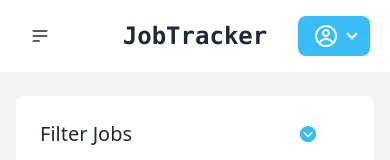
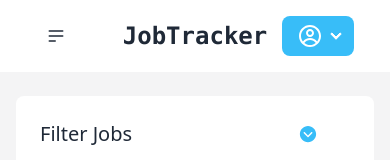
Before and after one commit to Amir2210/JobTracker-Frontend, a React (Vite) app: page /jobs in a window 390 px wide. Shown: the top 160 px of the page. Built offline with nearby package versions, Linux system fonts and the light colour scheme.

Commit message:
Make navbar sticky on small screen

```diff
--- a/src/cmps/Navbar.tsx
+++ b/src/cmps/Navbar.tsx
@@ -22,8 +22,7 @@ export function Navbar() {
   }
 
   return (
-    <nav>
-      <div className="navbar bg-base-100 small-container sm:big-container">
+    <nav className="navbar bg-base-100 sticky top-0 px-8 z-10 sm:static small-container sm:big-container">
       <div className="navbar-start">
         <div className="dropdown">
           <div tabIndex={0} role="button" className="btn btn-ghost btn-circle">
@@ -66,7 +65,6 @@ export function Navbar() {
           </li>
         </ul>
       </div>
-      </div>
     </nav>
   )
 }
```
Lines whose indentation alone changed are shown as unchanged.
